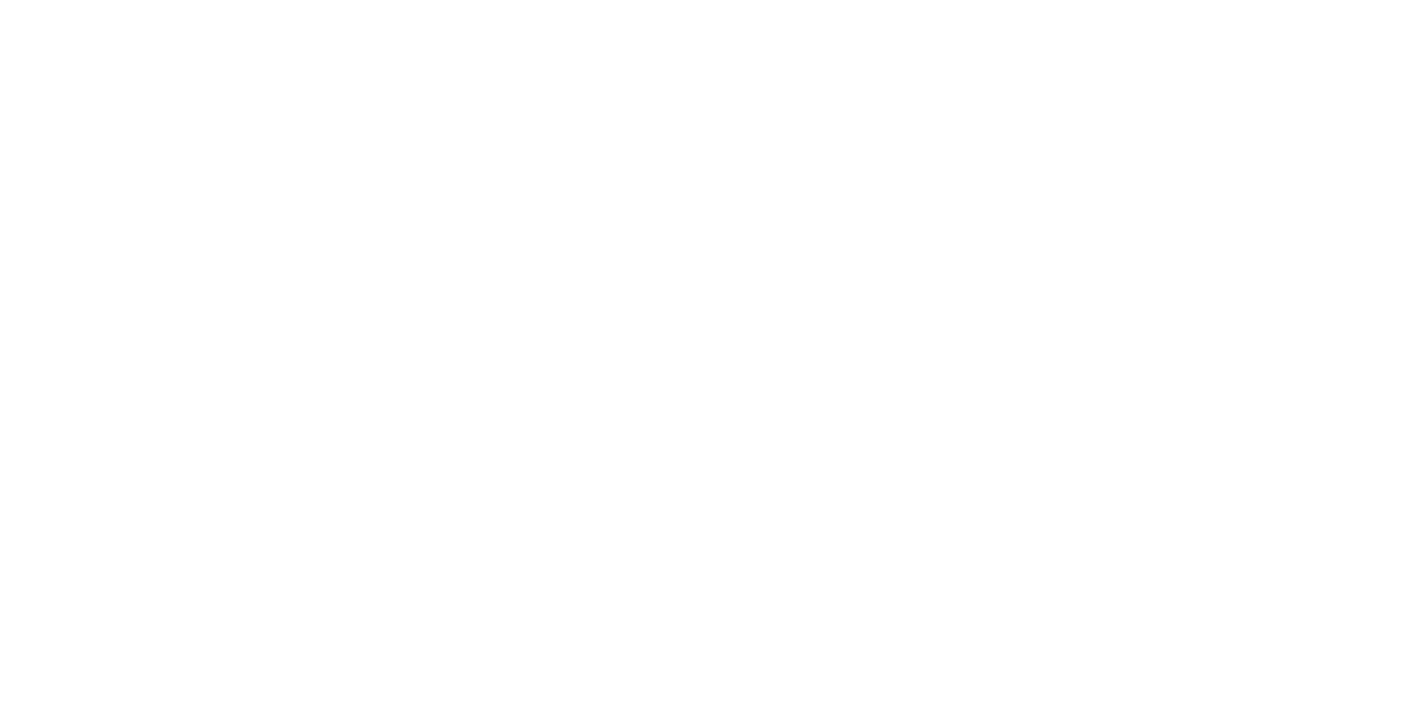
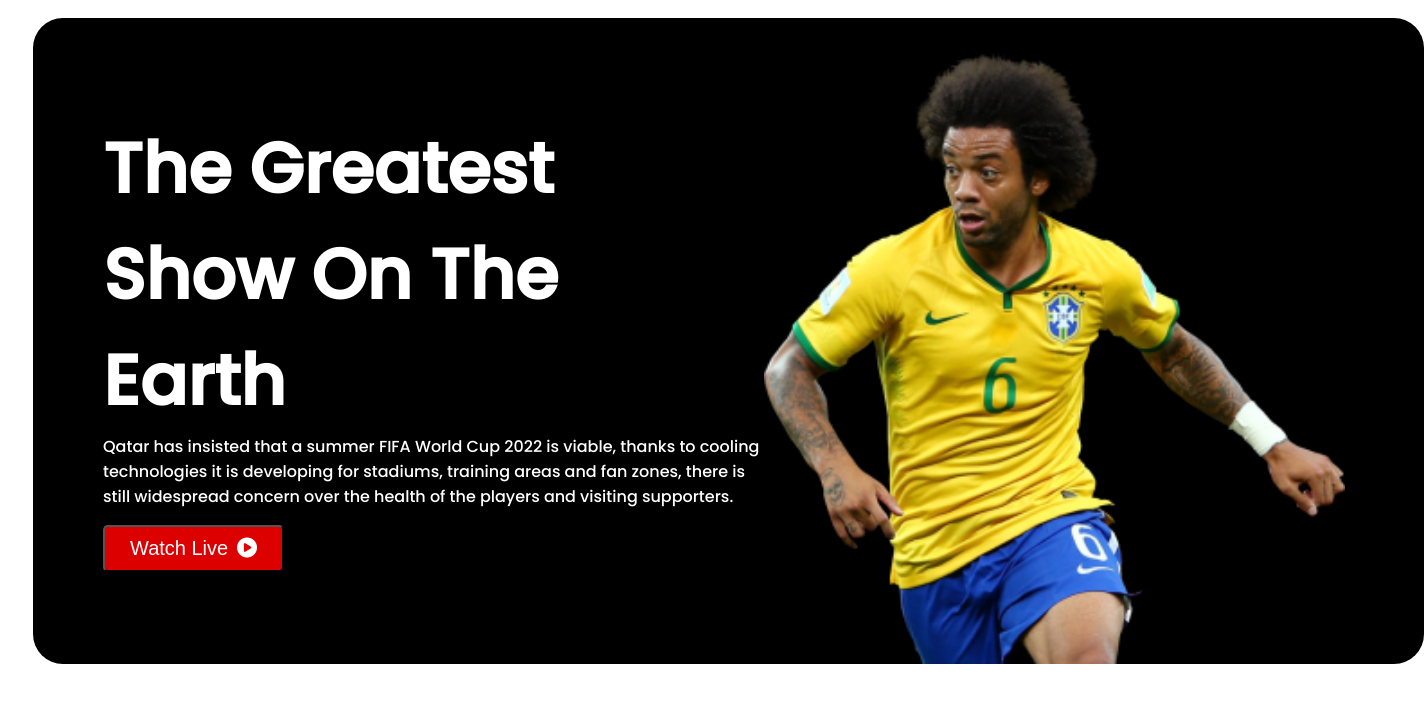
Before and after one commit to Ishrattaifa/Assignment-no-2-World-Cup, a plain HTML site: page index.html in a window 1280 px wide. Shown: the whole page, 1424 px wide, since content can reach past the window. Drawn offline with Linux system fonts and the light colour scheme.

Commit message:
Header Banner

```diff
--- a/index.html
+++ b/index.html
@@ -5,12 +5,37 @@
     <meta http-equiv="X-UA-Compatible" content="IE=edge">
     <meta name="viewport" content="width=device-width, initial-scale=1.0">
     <title>Assignment2: World Cup</title>
-    <!----------------
+    <!-----------
+         Font awesome
+        -------------->
+        <script src="https://kit.fontawesome.com/9b2706ded6.js" crossorigin="anonymous"></script>
+        <!----------------
          stylesheet
         ----------------->
     <link rel="stylesheet" href="styles/slyle.css">
 </head>
+    <!-----------------
+     Header Start
+    ---------------->
 <body>
+<section class="banner">
+    <header>
+        <div class="header-left">
+                <h1 class="header-title">The Greatest Show On The Earth</h1>
+                <p class="header-details">Qatar has insisted that a summer FIFA World Cup 2022 is viable, thanks to cooling technologies it is developing for stadiums, training areas and fan zones, there is still widespread concern over the health of the players and visiting supporters.</p>
+
+                <button><a class="button-link" href="https://www.marca.com/">Watch Live</a> <i class="fa-solid fa-circle-play button-icon"></i>
+                </button>
+            </div>
+        <div class="header-right">
+            <img src="images/Banner Image.png" alt="">
+        </div>
+    </header>
+</section>
+<!-----------
+     Header End
+    ------------->
 
 </body>
+
 </html>
--- a/styles/slyle.css
+++ b/styles/slyle.css
@@ -0,0 +1,62 @@
+/* font */
+@import url('https://fonts.googleapis.com/css2?family=Poppins:wght@500&display=swap');
+
+
+/* Common styles and utilities */
+body{
+    font-family: 'Poppins', sans-serif;
+
+}
+/* header style */
+.banner{
+    padding-left: 25px;
+    padding-top: 10px;
+}
+header{
+    display: grid;
+    grid-template-columns: repeat(2, 1fr);
+    grid-row-gap: 50px;
+    justify-content: center;
+    align-items: center;
+    background-color: black;
+    width: 1321px;
+    height: 646px;
+    border-radius: 30px;
+    color: white;
+    padding-left: 70px;
+}
+.header-title{
+    font-weight: 700;
+    font-size: 70px;
+    width: 531px;
+    height: 240px;
+}
+.header-left{
+    margin-top: -60px;
+}
+.header-details{
+    padding-top: 20px;
+    font-weight: 400px;
+    font-size: 16px;
+}
+button{
+    background-color: #DD0000;
+    padding: 10px 25px;
+    border-radius: 5px;
+}
+.button-link{
+    text-decoration: none;
+    font-size: 20px;
+    font-weight: 400;
+    color: white;
+}
+.button-icon{
+    color: white;
+    padding-left: 5px;
+    font-size: 20px;
+}
+.header-right img{
+    width: 581px;
+    height: 613px;
+    margin-top: 33px;
+}
```
Also changed, not shown: images/Banner Image.png (added), images/Blog Image.png (added), images/Chat Icon.png (added), images/Flag.png (added), images/Time Icon.png (added), images/germany Flag.png (added).
